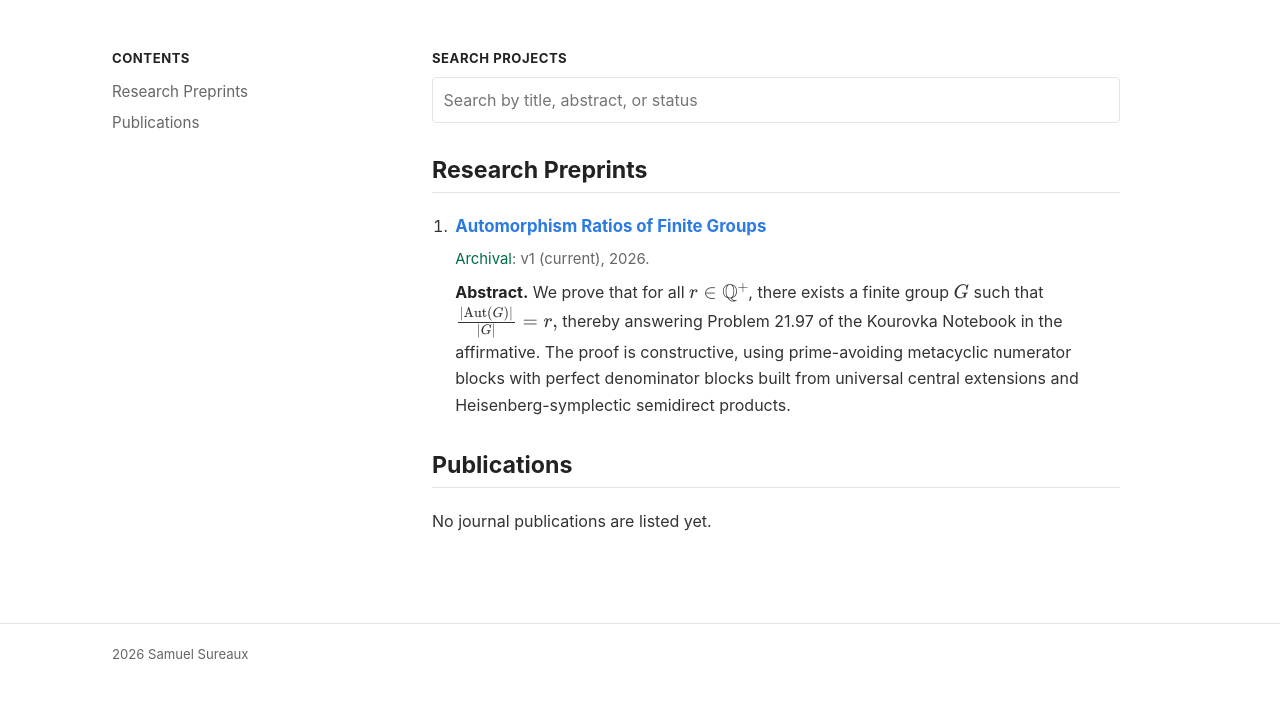
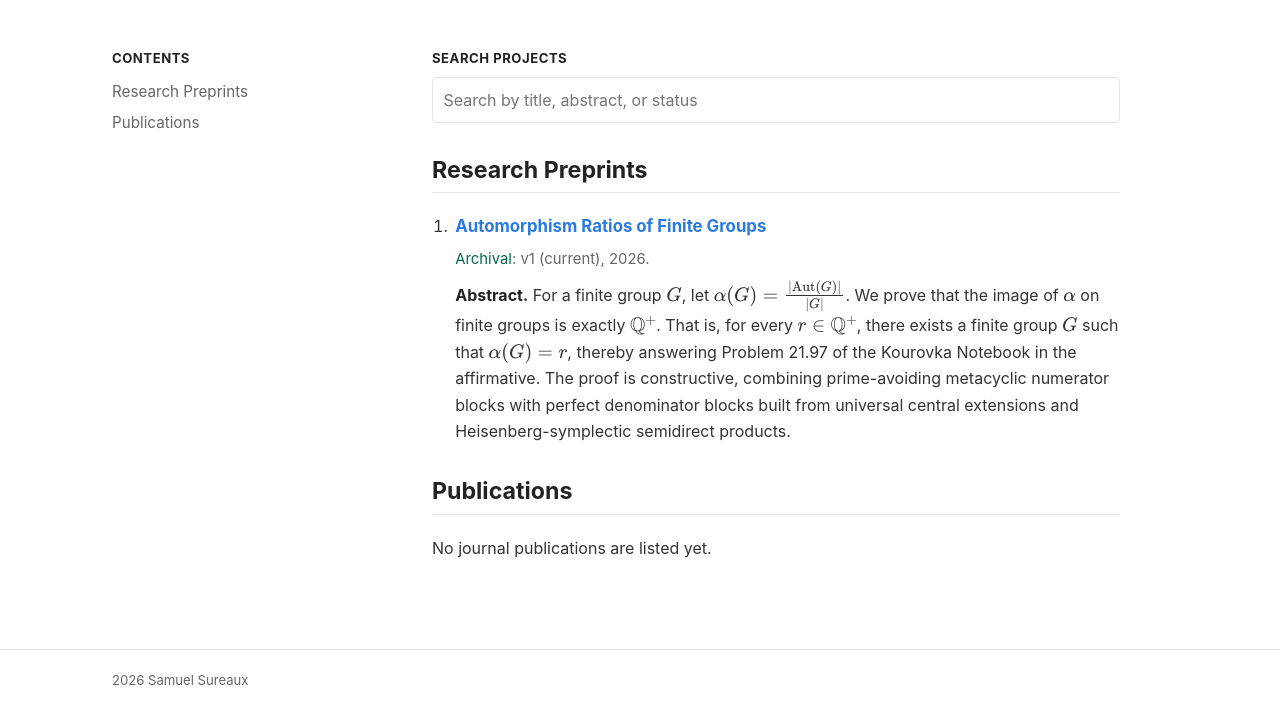
Before and after one commit to sureaux/sureaux.github.io, a plain HTML site: page projects.html in a window 1280 px wide. Shown: the part 65-788 px from the top of the page. Drawn offline with nearby package versions, Linux system fonts and the light colour scheme.

Commit message:
Update projects.html

```diff
--- a/projects.html
+++ b/projects.html
@@ -48,7 +48,7 @@
           </p>
           <p class="publication-meta"><a class="archive-link" href="papers/automorphism-ratios/archival.html">Archival</a>: v1 (current), 2026.</p>
           <div class="abstract">
-            <p><span class="label">Abstract.</span> We prove that for all \(r \in \mathbb{Q}^{+}\), there exists a finite group \(G\) such that \(\frac{|\text{Aut}(G)|}{|G|}=r,\) thereby answering Problem 21.97 of the Kourovka Notebook in the affirmative. The proof is constructive, using prime-avoiding metacyclic numerator blocks with perfect denominator blocks built from universal central extensions and Heisenberg-symplectic semidirect products.</p>
+            <p><span class="label">Abstract.</span> For a finite group \(G\), let \(\alpha(G)=\frac{|\Aut(G)|}{|G|}\). We prove that the image of \(\alpha\) on finite groups is exactly \(\mathbb Q^{+}\). That is, for every \(r\in\mathbb Q^{+}\), there exists a finite group \(G\) such that \(\alpha(G)=r\), thereby answering Problem 21.97 of the Kourovka Notebook in the affirmative. The proof is constructive, combining prime-avoiding metacyclic numerator blocks with perfect denominator blocks built from universal central extensions and Heisenberg-symplectic semidirect products.</p>
           </div>
         </li>
       </ol>
```
